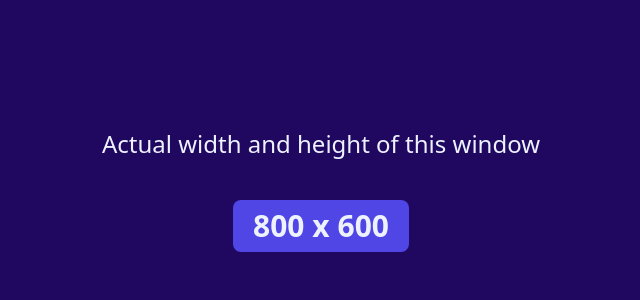
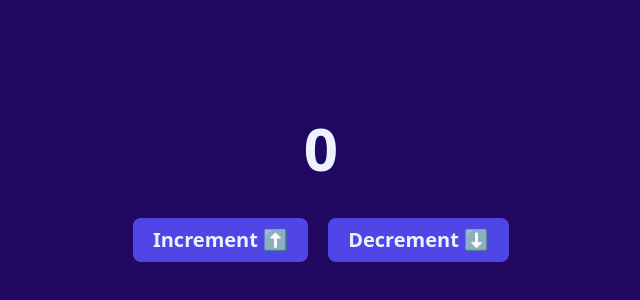
Before and after one commit to dipsingha360/hook, a React (Vite) app: page / in a window 1280 px wide. Shown: the part 210-510 px from the top of the page, without its empty margins (319-959 px from the left). Built offline with nearby package versions, Linux system fonts and the light colour scheme.

Commit message:
useReducer

```diff
--- a/src/App.jsx
+++ b/src/App.jsx
@@ -1,8 +1,10 @@
 import Hook from "./components/Hook";
 import ShortCircuit from "./components/ShortCircuit";
+import UseReducer from "./components/UseReducer";
 import UseStateArray from "./components/UseStateArray";
 import UseStateObj from "./components/UseStateObj";
 import BasicForm from "./components/forms/BasicForm";
+import Uncontrolled from "./components/forms/Uncontrolled";
 import CleanupFunction from "./components/useEffects/CleanupFunction";
 import FirstUseEffects from "./components/useEffects/FirstUseEffects";
 
@@ -15,7 +17,9 @@ function App() {
       {/* <ShortCircuit /> */}
       {/* <BasicForm /> */}
       {/* <FirstUseEffects /> */}
-      <CleanupFunction />
+      {/* <CleanupFunction /> */}
+      {/* <Uncontrolled /> */}
+      <UseReducer />
     </div>
   );
 }
--- /dev/null
+++ b/src/components/UseReducer.jsx
@@ -0,0 +1,48 @@
+import React, { useEffect, useReducer } from "react";
+
+const initialState = 0;
+const reducer = (state, action) => {
+  switch (action) {
+    case "increment":
+      return state + 1;
+    case "decrement":
+      return state - 1;
+    default:
+      return state;
+  }
+};
+
+function UseReducer() {
+  const [state, dispatch] = useReducer(reducer, initialState);
+
+  // useEffect hook used for sideffect on outside of the scope/function. In this case it is used for incress the chat count on browser tab title.
+  useEffect(() => {
+    document.title = `Chats ${state > 0 ? `(${state})` : ""}`;
+    console.log("Hello UseEffects");
+    // count > 0
+    //   ? (document.title = `Chats (${count})`)
+    //   : (document.title = `Chats`);
+  }, [state]);
+
+  return (
+    <div className="text-indigo-50 flex flex-col gap-10 h-screen justify-center items-center">
+      <h1 className="text-6xl font-semibold"> {state}</h1>
+      <div className="btns flex gap-5">
+        <button
+          className="bg-indigo-600 px-5 py-2 rounded-lg hover:bg-indigo-500 duration-300 font-semibold text-xl"
+          onClick={() => dispatch("increment")}
+        >
+          Increment ⬆️
+        </button>
+        <button
+          className="bg-indigo-600 px-5 py-2 rounded-lg hover:bg-indigo-500 duration-300 font-semibold text-xl"
+          onClick={() => dispatch("decrement")}
+        >
+          Decrement ⬇️
+        </button>
+      </div>
+    </div>
+  );
+}
+
+export default UseReducer;
--- a/src/components/forms/BasicForm.jsx
+++ b/src/components/forms/BasicForm.jsx
@@ -22,6 +22,7 @@ function BasicForm() {
 
   return (
     <>
+      {/* Controlled form, in the controlled form we used "value, onchange()" to get the data from form  */}
       <form
         className="flex flex-col gap-8 w-screen h-screen  justify-center items-center"
         action=""
--- /dev/null
+++ b/src/components/forms/Uncontrolled.jsx
@@ -0,0 +1,52 @@
+import React, { useRef, useState } from "react";
+
+function Uncontrolled() {
+  const email = useRef(null);
+  const [allData, setAllData] = useState("");
+
+  const submitForm = (e) => {
+    e.preventDefault();
+    const element = email.current.value;
+    element ? setAllData(element) : alert("Please fill the data");
+  };
+
+  return (
+    <>
+      {/* Uncontrolled form,  in the uncontrol form we use "useRef" hook to get the data from form  */}
+      <form
+        className="flex flex-col gap-8 w-screen h-screen  justify-center items-center"
+        action=""
+        onSubmit={submitForm}
+      >
+        <div className="text-indigo-400 flex flex-col  gap-2 ">
+          <label className="text-xl font-extralight ml-5" htmlFor="email">
+            Email
+          </label>
+          <input
+            className="text-indigo-800 bg-indigo-50 font-semibold pl-5  w-80 h-12 rounded-full"
+            type="text"
+            name="email"
+            id="email"
+            ref={email}
+          />
+        </div>
+
+        <button
+          className=" text-indigo-50 bg-indigo-600 font-semibold w-40 h-8 cursor-pointer hover:bg-indigo-500 duration-300 rounded-full"
+          type="submit"
+        >
+          Submit
+        </button>
+        {allData ? (
+          <p className="text-indigo-50/50 bg-indigo-500/30 px-5 py-3 rounded-lg">
+            Email: {allData}
+          </p>
+        ) : (
+          ""
+        )}
+      </form>
+    </>
+  );
+}
+
+export default Uncontrolled;
```
